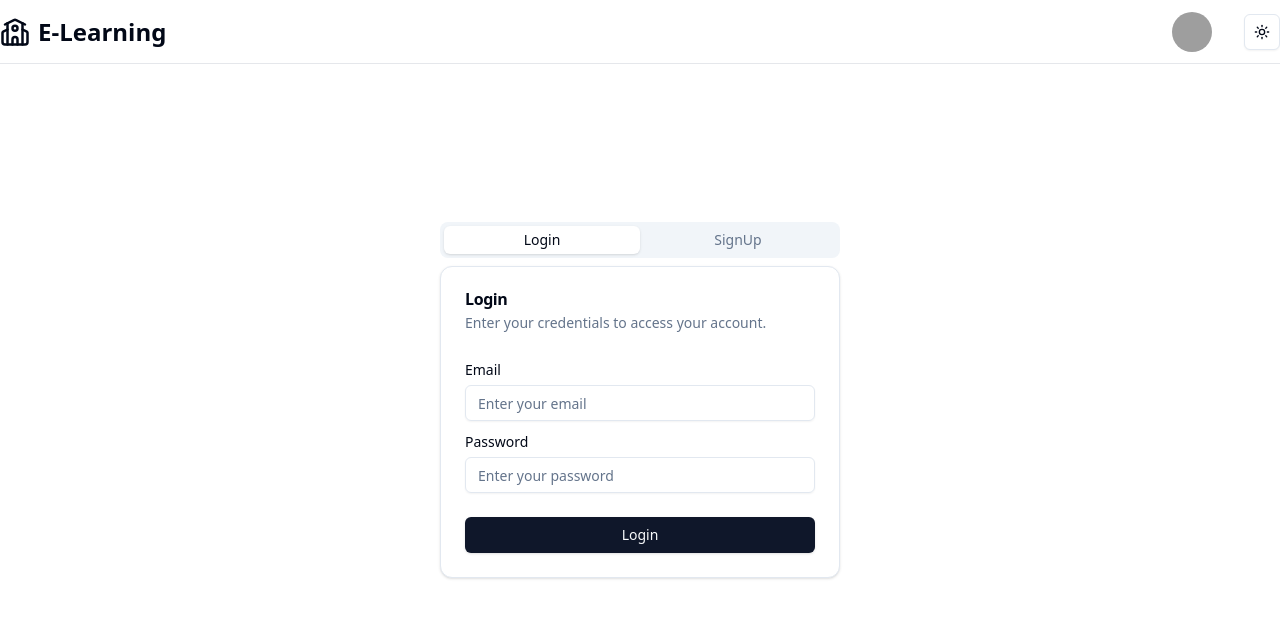
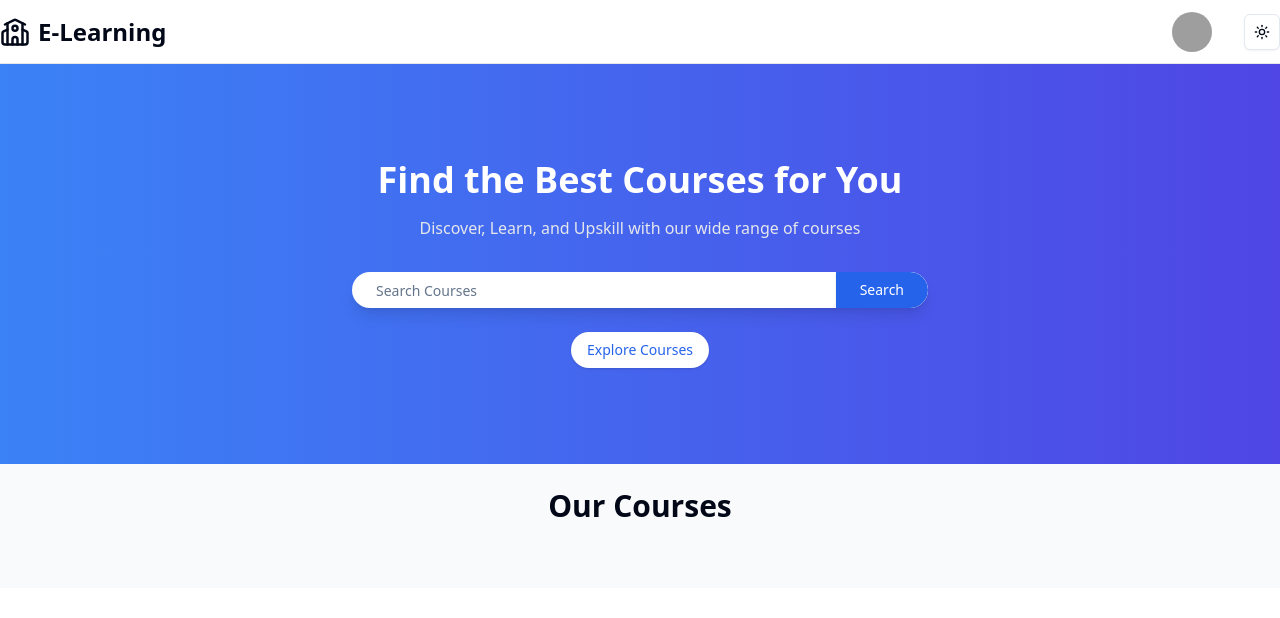
Before and after one commit to abhisheksh99/LMS, a React (Vite) app in the folder frontend/: page / in a window 1280 px wide. Shown: the top 618 px of the page. Built offline with nearby package versions, Linux system fonts and the light colour scheme; grey boxes are pictures that could not be loaded.

Commit message:
HeroSection Ui created

```diff
--- a/frontend/src/App.jsx
+++ b/frontend/src/App.jsx
@@ -2,13 +2,20 @@
 import { Routes, Route } from "react-router-dom";
 import Login from "./pages/Login";
 import Navbar from "./components/Navbar";
+import HeroSection from "./pages/student/HeroSection";
+import MainLayout from "./layout/MainLayout";
 
 const App = () => {
   return (
     <main>
-      <Navbar />
+
       <Routes>
-        <Route path="/" element={<Login />} />
+         {/* Home page */}
+        <Route path="/" element={<MainLayout />}>
+          <Route index element={<HeroSection />} />
+        </Route>
+         {/* Login page */}
+        <Route path="/login" element={<Login />} />
       </Routes>
     </main>
   );
--- /dev/null
+++ b/frontend/src/layout/MainLayout.jsx
@@ -0,0 +1,16 @@
+import Navbar from '@/components/Navbar'
+import React from 'react'
+import { Outlet } from 'react-router-dom'
+
+const MainLayout = () => {
+  return (
+    <div className='flex flex-col min-h-screen'>
+        <Navbar/>
+        <div className='flex-1 mt-16'>
+            <Outlet/>
+        </div>
+    </div>
+  )
+}
+
+export default MainLayout
--- /dev/null
+++ b/frontend/src/pages/student/Courses.jsx
@@ -0,0 +1,14 @@
+import React from 'react'
+
+const Courses = () => {
+  return (
+    <div className='bg-gray-50'>
+        <div className='max-w-7xl mx-auto p-6'>
+            <h1 className='font-bold text-3xl text-center mb-10'>Our Courses</h1>
+
+        </div>
+    </div>
+  )
+}
+
+export default Courses
--- /dev/null
+++ b/frontend/src/pages/student/HeroSection.jsx
@@ -0,0 +1,47 @@
+import { Button } from "@/components/ui/button";
+import { Input } from "@/components/ui/input";
+import React from "react";
+import Courses from "./Courses";
+
+const HeroSection = () => {
+  return (
+    <>
+    <div className="relative bg-gradient-to-r from-blue-500 to bg-indigo-600 dark:from-gray-800 dark:to-gray-900 py-24 px-4 text-center">
+      <div className="max-w-3xl mx-auto">
+        <h1 className="text-white text-4xl font-bold mb-4">
+          Find the Best Courses for You
+        </h1>
+        <p className="text-gray-200 dark:text-gray-400 mb-8">
+          Discover, Learn, and Upskill with our wide range of courses
+        </p>
+
+        <form
+
+          className="flex items-center bg-white dark:bg-gray-800 rounded-full shadow-lg overflow-hidden max-w-xl mx-auto mb-6"
+        >
+          <Input
+            type="text"
+            placeholder="Search Courses"
+            className="flex-grow border-none focus-visible:ring-0 px-6 py-3 text-gray-900 dark:text-gray-100 placeholder-gray-400 dark:placeholder-gray-500"
+          />
+          <Button
+            type="submit"
+            className="bg-blue-600 dark:bg-blue-700 text-white px-6 py-3 rounded-r-full hover:bg-blue-700 dark:hover:bg-blue-800"
+          >
+            Search
+          </Button>
+        </form>
+        <Button
+
+          className="bg-white dark:bg-gray-800 text-blue-600 rounded-full hover:bg-gray-200"
+        >
+          Explore Courses
+        </Button>
+      </div>
+    </div>
+    <Courses/>
+    </>
+  );
+};
+
+export default HeroSection;
```
